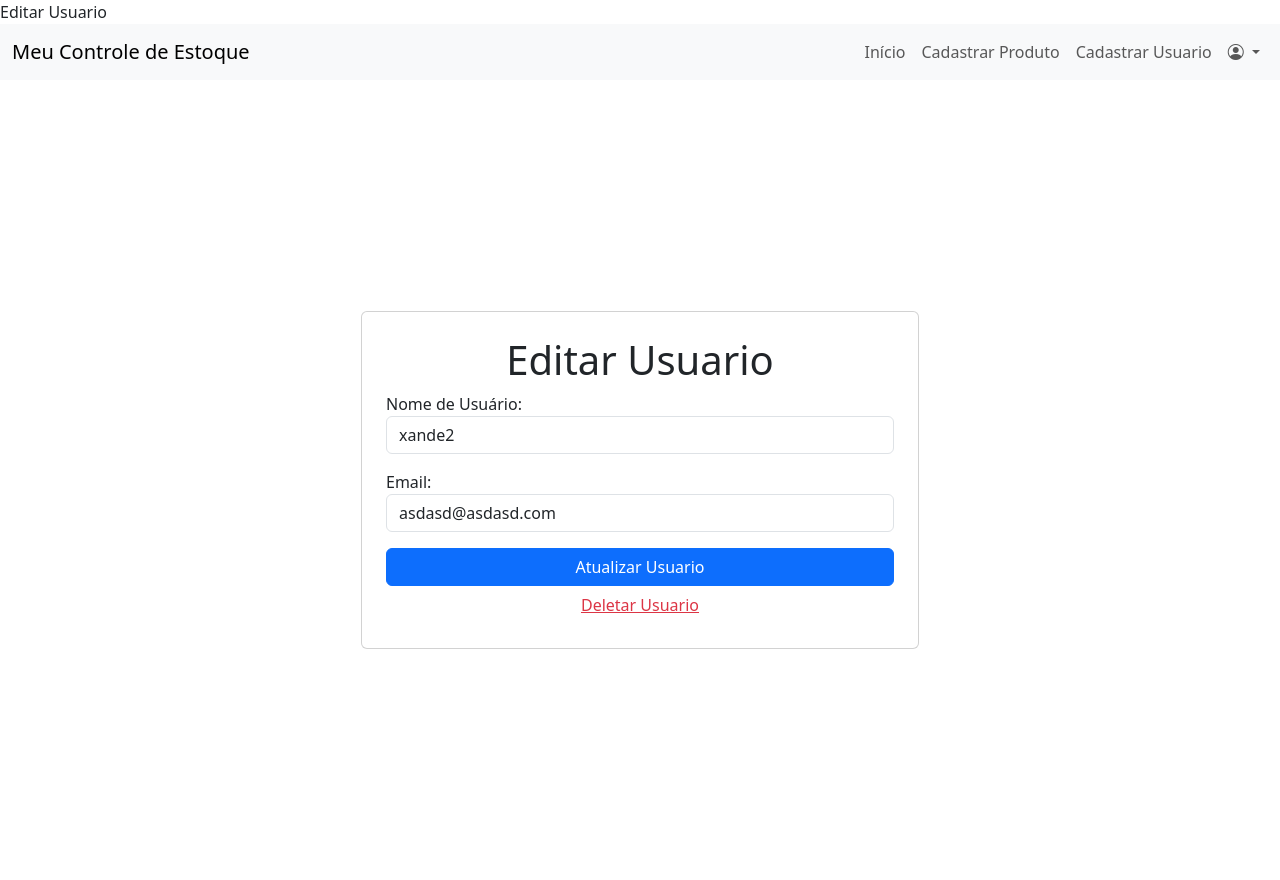
After one commit to estudoalexandre/projeto-estoque-fecaf, a Flask app: page /editar_usuario_comum/3/ in a window 1280 px wide. The commit adds this page. Run offline with Flask 3, Linux system fonts and the light colour scheme; a user stored in the database is signed in; some libraries are stand-ins or nearby versions.

Commit message:
Metodo editar e deletar usuario adicionado, metodo de confirmaçao de senha também foi adicionado

```diff
--- a/app/models.py
+++ b/app/models.py
@@ -6,6 +6,7 @@ class Usuario(UserMixin, db.Model):
     id = db.Column(db.Integer, primary_key=True, autoincrement=True)
     username = db.Column(db.String(100), nullable=False, unique=True)
     password = db.Column(db.String(100), nullable=False)
+    confirm_password = db.Column(db.String(100), nullable=False)
     email = db.Column(db.String(100), nullable=False, unique=True)
     nivel_funcao = db.Column(db.String(15), nullable=False, default='comum')
 
--- a/app/routes.py
+++ b/app/routes.py
@@ -34,8 +34,13 @@ def registrar_usuario_comum():
 
     if request.method == "POST":
         username = request.form.get('username')
+        email = request.form.get('email')
         password = request.form.get('password')
-        email = request.form.get('email')
+        confirm_password = request.form.get('confirm_password')
+
+        if password != confirm_password:
+            flash('As senhas não coincidem!', 'danger')
+            return redirect(url_for('routes.registrar_usuario_comum'))
 
         # Verifica se o username já existe
         user = Usuario.query.filter_by(username=username).first()
@@ -46,7 +51,8 @@ def registrar_usuario_comum():
         # Cria o novo usuário dentro de um bloco try-except
         try:
             password_hash = generate_password_hash(password)
-            novo_usuario = Usuario(username=username, password=password_hash, email=email)
+
+            novo_usuario = Usuario(username=username, password=password_hash, email=email, confirm_password=password_hash)
             db.session.add(novo_usuario)
             db.session.commit()
             flash('Usuário registrado com sucesso!', 'success')
@@ -57,6 +63,33 @@ def registrar_usuario_comum():
             return redirect(url_for('routes.registrar_usuario_comum'))
 
     return render_template('registrar.html')
+
+@bp.route('/editar_usuario_comum/<int:usuario_id>/', methods=['GET', 'POST'])
+def editar_usuario_comum(usuario_id):
+    if current_user.nivel_funcao != 'administrador':
+        abort(403)
+
+    usuario = Usuario.query.get(usuario_id)
+    if request.method == 'POST':
+        usuario.username = request.form.get('username')
+        usuario.email = request.form.get('email')
+
+        print(usuario.username, usuario.email)
+        db.session.commit()
+        flash('Usuário atualizado com sucesso!', 'success')
+    return render_template('editar_usuario.html', usuario=usuario)
+
+@bp.route('/deletar_usuario_comum/<int:usuario_id>/', methods=['POST'])
+def deletar_usuario_comum(usuario_id):
+    if current_user.nivel_funcao != 'administrador':
+        abort(403)
+
+    usuario = Usuario.query.get_or_404(usuario_id)
+    db.session.delete(usuario)
+    db.session.commit()
+    flash('Usuário deletado com sucesso!', 'success')
+    return redirect(url_for('routes.login'))
+
 
 @bp.route('/logout/', methods=['GET', 'POST'])
 def logout():
@@ -69,6 +102,9 @@ def logout():
 @bp.route('/cadastrar_produto/', methods=['GET', 'POST'])
 @login_required
 def cadastrar_produto():
+    if current_user.nivel_funcao != 'administrador':
+        abort(403)
+
     if request.method == 'POST':
         nome = request.form.get('nome')
         quantidade = request.form.get('quantidade')
@@ -97,19 +133,18 @@ def editar_produto(produto_id):
         flash('Produto atualizado com sucesso!', 'success')
     return render_template('editar_produto.html', produto=produto)
 
-@bp.route('/deletar_produto/<int:produto_id>/', methods=['GET', 'POST'])
+
+@bp.route('/deletar_produto/<int:produto_id>/', methods=['POST'])
 def deletar_produto(produto_id):
     if current_user.nivel_funcao != 'administrador':
         abort(403)
 
-    produto = Produto.query.get(produto_id)
-    if request.method == 'POST':
-        if request.method == 'POST':
-            db.session.delete(produto)
-            db.session.commit()
-            flash('Produto deletado com sucesso!', 'success')
-            return redirect(url_for('routes.index'))
-    return render_template('dashboard.html', produto=produto)
+    produto = Produto.query.get_or_404(produto_id)
+    db.session.delete(produto)
+    db.session.commit()
+    flash('Produto deletado com sucesso!', 'success')
+    return redirect(url_for('routes.index'))
+
 
 
 
--- a/app/templates/base.html
+++ b/app/templates/base.html
@@ -28,12 +28,14 @@
                     <li class="nav-item">
                         <a class="nav-link" href="{{ url_for('routes.index')}}">Início</a>
                     </li>
+                    {% if current_user.nivel_funcao != 'comum' %}
                     <li class="nav-item">
                         <a class="nav-link" href="{{ url_for('routes.cadastrar_produto')}}">Cadastrar Produto</a>
                     </li>
                     <li class="nav-item">
                         <a class="nav-link" href="{{ url_for('routes.registrar_usuario_comum')}}">Cadastrar Usuario</a>
                     </li>
+                    {% endif %}
 
                     <!-- Dropdown do Perfil -->
                     <li class="nav-item dropdown">
--- /dev/null
+++ b/app/templates/editar_usuario.html
@@ -0,0 +1,45 @@
+{% extends 'base.html' %}
+
+{% block title %} Editar Usuario {% endblock %}
+
+{% block content %}
+
+<div class="container d-flex justify-content-center align-items-center vh-100">
+    <div class="card p-4 w-50">
+        <h1 class="text-center">Editar Usuario</h1>
+
+        {% with messages = get_flashed_messages(with_categories=true) %}
+        {% if messages %}
+        <div>
+            {% for category, message in messages %}
+            <div class="alert alert-{{ category }}" role="alert">
+                {{ message }}
+            </div>
+            {% endfor %}
+        </div>
+        {% endif %}
+        {% endwith %}
+
+        <form action="{{url_for('routes.editar_usuario_comum', usuario_id=usuario.id )}}" method="post">
+            <div class="form-group mb-3">
+                <label for="username">Nome de Usuário:</label>
+                <input type="text" id="username" name="username" class="form-control" value="{{ usuario.username }}"
+                    required>
+            </div>
+            <div class="form-group mb-3">
+                <label for="email">Email:</label>
+                <input type="email" id="email" name="email" class="form-control" value="{{ usuario.email }}" required>
+            </div>
+
+            <button type="submit" class="btn btn-primary w-100">Atualizar Usuario</button>
+
+        </form>
+            <form action="{{ url_for('routes.deletar_usuario_comum', usuario_id=usuario.id) }}" class="text-center" method="POST">
+                <button type="submit" class="text-danger btn btn-link w-100"
+                    onclick="return confirm('Tem certeza que deseja excluir este produto?');">Deletar Usuario
+                </button>
+            </form>
+    </div>
+</div>
+
+{% endblock %}
```
Also changed, not shown: instance/db.sqlite3.
